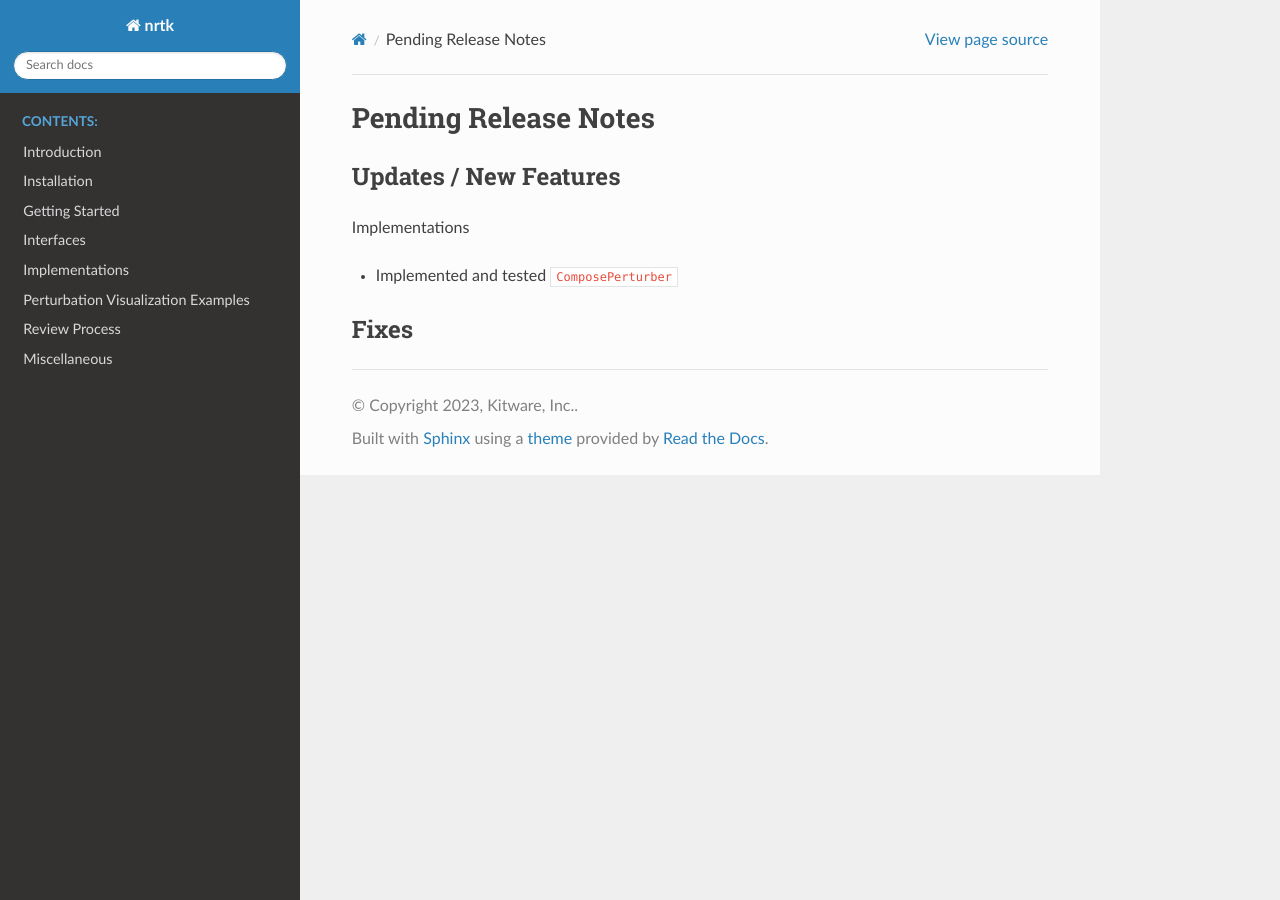
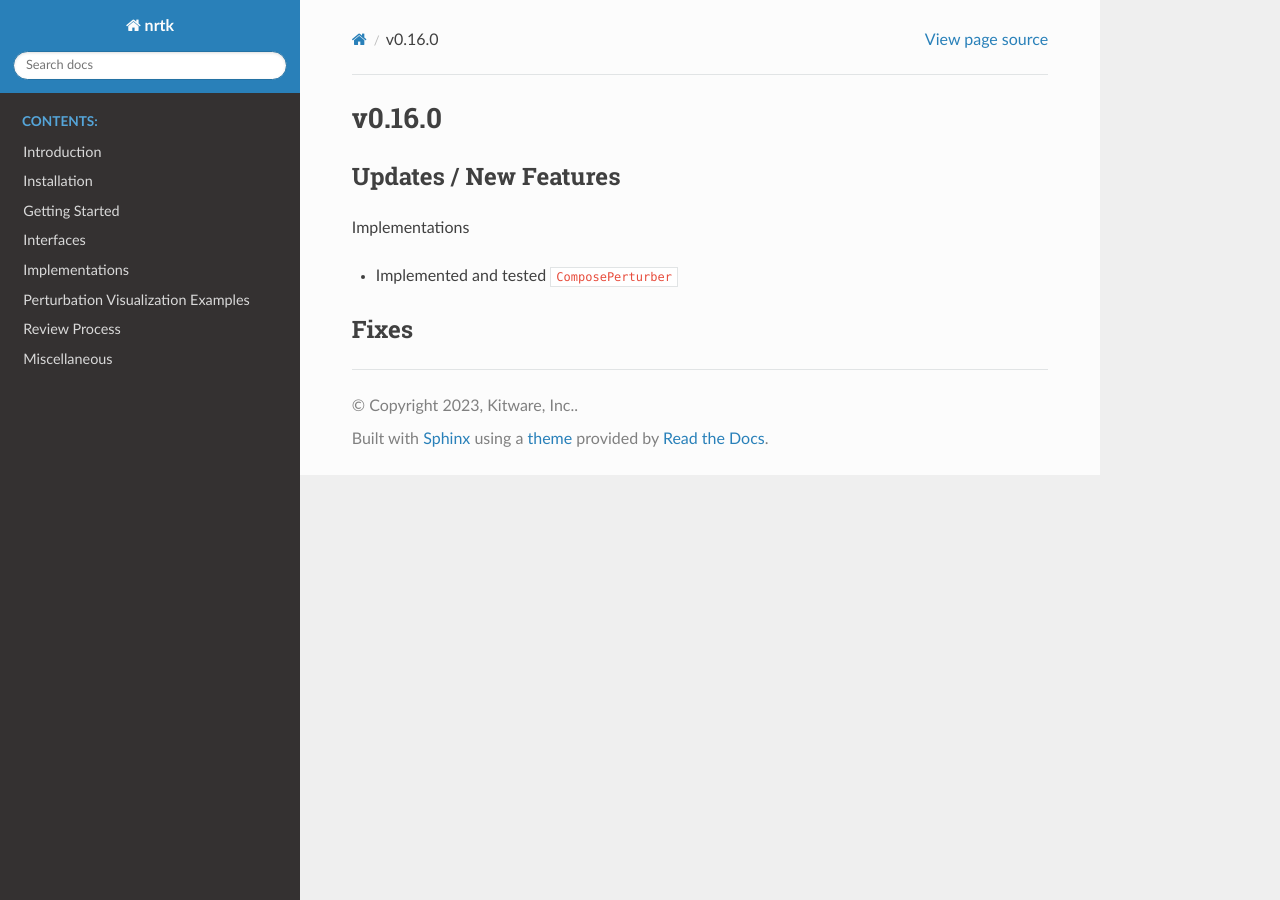
Before and after one commit to Kitware/nrtk, a Sphinx documentation site: the page built from docs/release_notes/v0.16.0.rst, in a window 1280 px wide. Built offline with Sphinx 7.4.7 and the Read the Docs theme 3.1.0, drawn with Linux system fonts in a browser that asks for light colours; pages that are not in the unit, such as notebooks, are missing from menus; the version number is read from the project's files by our own code.

Commit message:
Update version number to 0.16.0

```diff
--- a/docs/release_notes.rst
+++ b/docs/release_notes.rst
@@ -29,3 +29,4 @@
    release_notes/v0.14.0
    release_notes/v0.15.0
    release_notes/v0.15.1
+   release_notes/v0.16.0
--- a/docs/release_notes/pending_release.rst
+++ b/docs/release_notes/v0.16.0.rst
@@ -1,5 +1,5 @@
-Pending Release Notes
-=====================
+v0.16.0
+=======
 
 Updates / New Features
 ----------------------
--- a/pyproject.toml
+++ b/pyproject.toml
@@ -27,7 +27,7 @@
 # package-specific meta, don't put this in "generated package-meta"
 authors = ["Kitware, Inc. <nrtk@kitware.com>"]
 license = "Apache-2.0"
-version = "0.15.1"
+version = "0.16.0"
 description = "An open source toolkit for evaluating the natural robustness of computer vision algorithms."
 
 [tool.poetry.dependencies]
```
